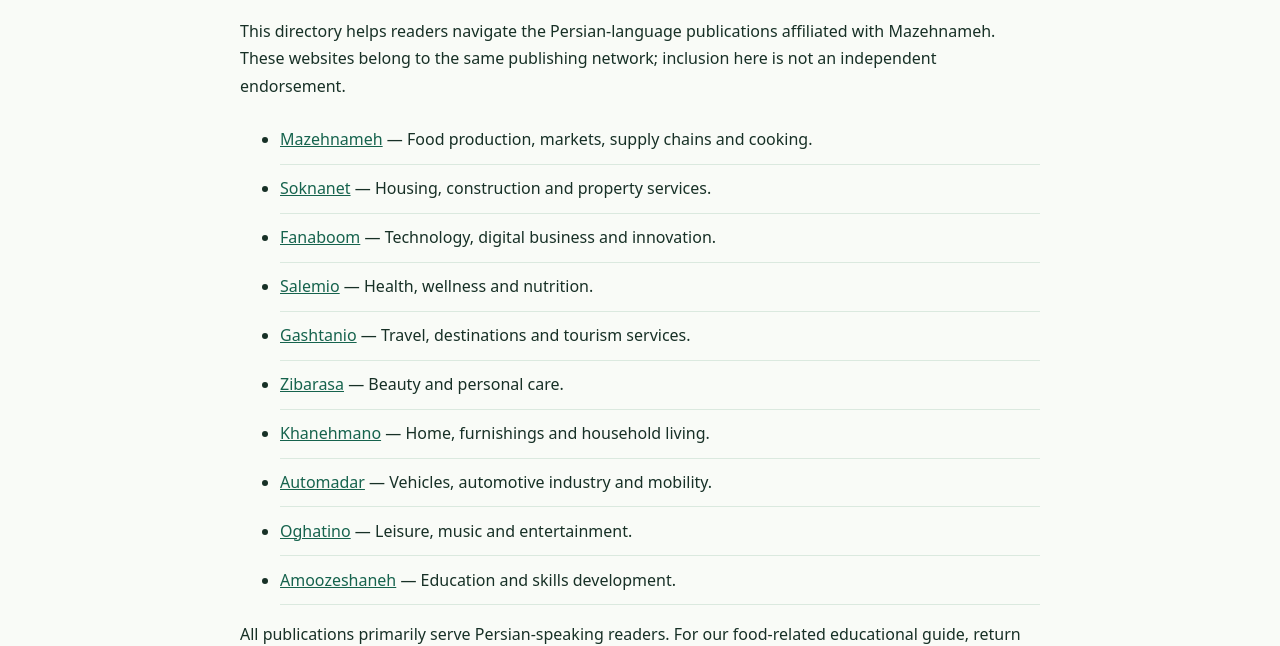
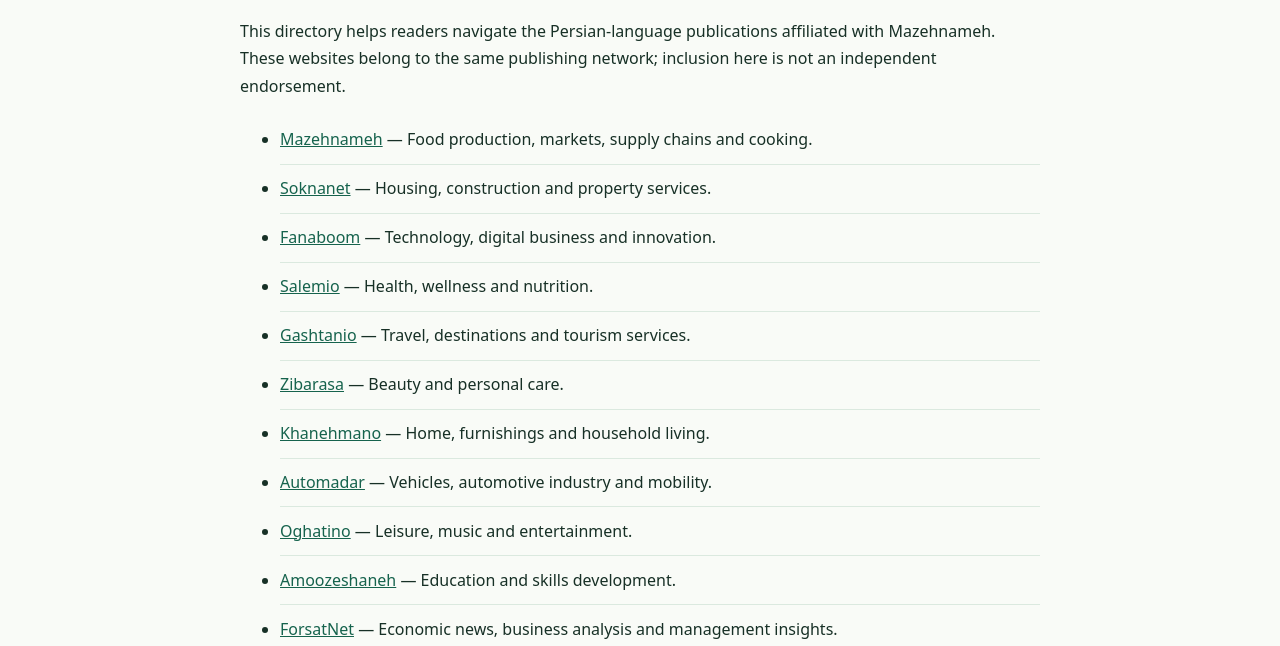
Before and after one commit to haniehkhanmohamad-star/mazehnameh-food-library, a plain HTML site: page specialist-publications.html in a window 1280 px wide. Shown: the part 160-806 px from the top of the page. Drawn offline with Linux system fonts and the light colour scheme.

Commit message:
Add affiliated economic publication ForsatNet to reader guide

```diff
--- a/specialist-publications.html
+++ b/specialist-publications.html
@@ -8,4 +8,4 @@
 <li><a href="https://khanehmano.ir/">Khanehmano</a> — Home, furnishings and household living.</li>
 <li><a href="https://automadar.ir/">Automadar</a> — Vehicles, automotive industry and mobility.</li>
 <li><a href="https://oghatino.ir/">Oghatino</a> — Leisure, music and entertainment.</li>
-<li><a href="https://amoozeshaneh.ir/">Amoozeshaneh</a> — Education and skills development.</li></ul><p>All publications primarily serve Persian-speaking readers. For our food-related educational guide, return to the <a href="./">Food Library home page</a>.</p></main><footer>© 2026 Mazehnameh Food Library</footer></body></html>
+<li><a href="https://amoozeshaneh.ir/">Amoozeshaneh</a> — Education and skills development.</li><li><a href="https://forsatnet.ir/">ForsatNet</a> — Economic news, business analysis and management insights.</li></ul><p>All publications primarily serve Persian-speaking readers. For our food-related educational guide, return to the <a href="./">Food Library home page</a>.</p></main><footer>© 2026 Mazehnameh Food Library</footer></body></html>
```
